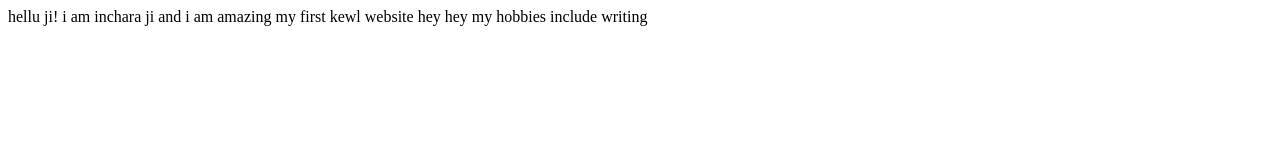
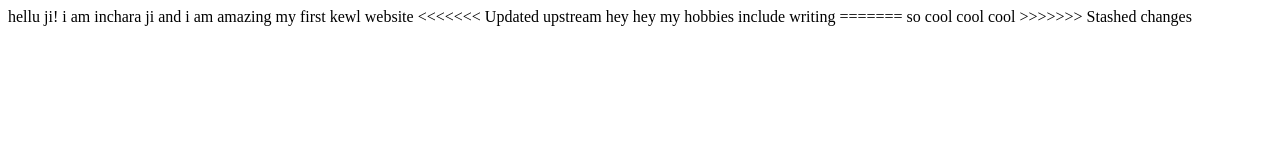
Before and after one commit to inchara25/student-name-site, a plain HTML site: page index.html in a window 1280 px wide. Drawn offline with Linux system fonts and the light colour scheme.

Commit message:
Update index.html

```diff
--- a/index.html
+++ b/index.html
@@ -11,6 +11,10 @@
     and i am amazing
     my first kewl website
 
+<<<<<<< Updated upstream
     hey hey my hobbies include writing
+=======
+    so cool cool cool
+>>>>>>> Stashed changes
 </body>
 </html>
```
